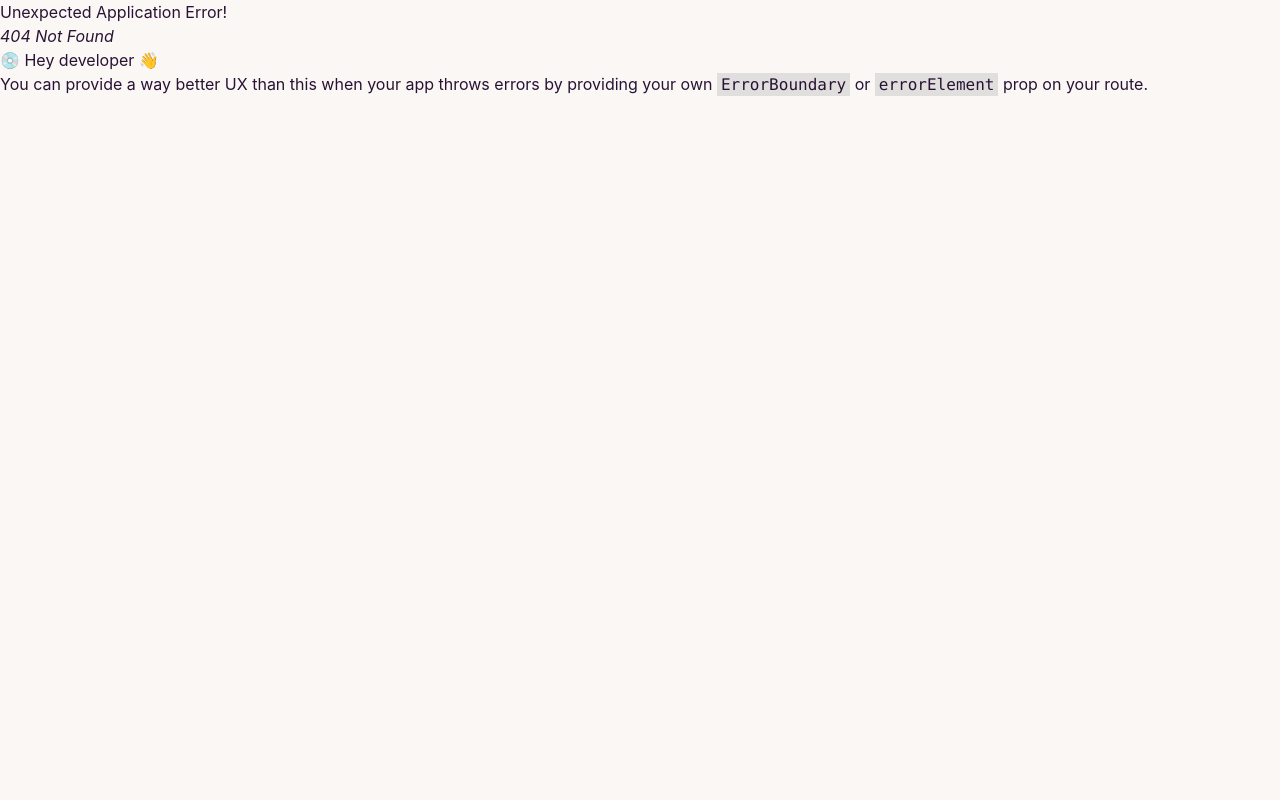
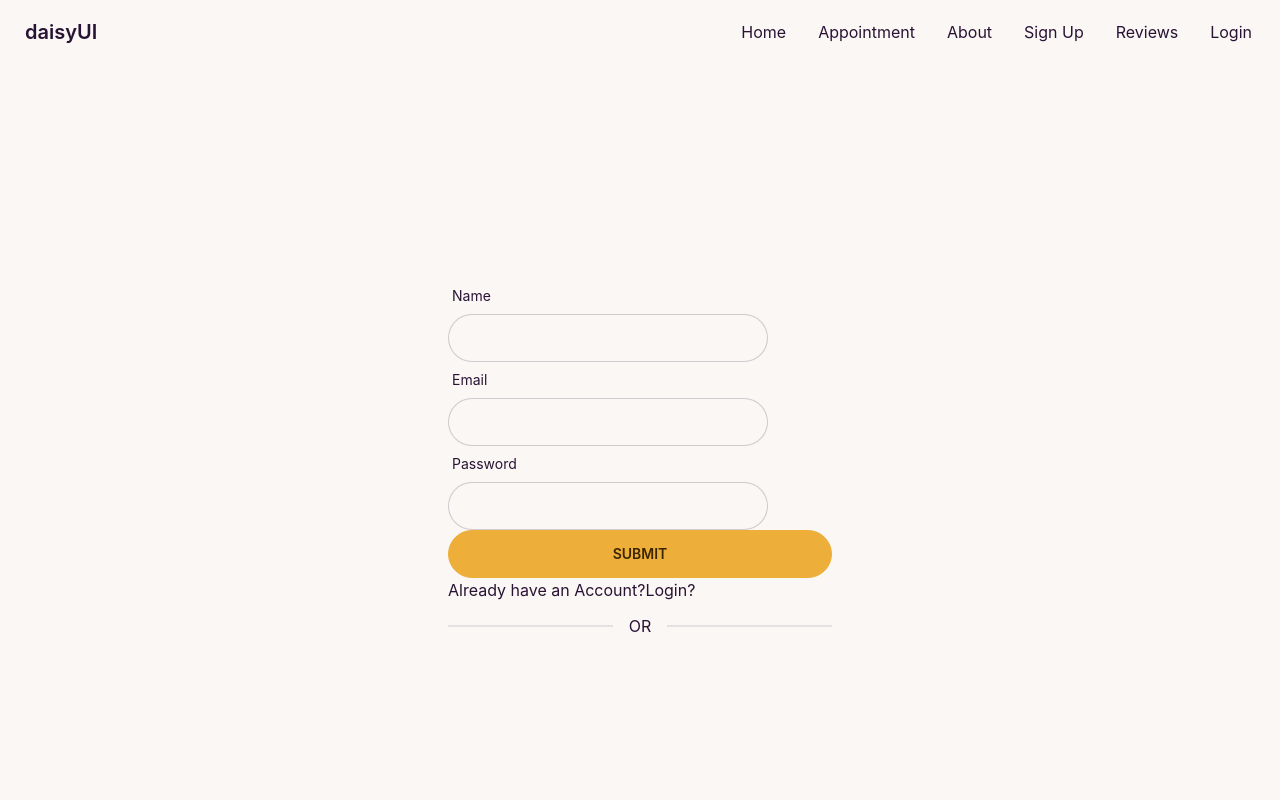
Before and after one commit to RAHUL573769/DoctorPortal, a React (Create React App) app in the folder FrontEnd/reactproject/: page /signup in a window 1280 px wide. Before the commit this address had no page. Shown: the top 800 px of the page. Built offline with nearby package versions, Linux system fonts and the light colour scheme.

Commit message:
sign up commit

```diff
--- a/FrontEnd/reactproject/src/Componenets/Routes/Routes.js
+++ b/FrontEnd/reactproject/src/Componenets/Routes/Routes.js
@@ -2,6 +2,7 @@ import Main from "../../layouts/Main";
 import Appointment from "../AppointmentRouter/Appointment";
 import Home from "../Home/Home";
 import Login from "../Login/Login";
+import SignUp from "../SignUp/SignUp";
 
 const { createBrowserRouter, RouterProvider } = require("react-router-dom");
 
@@ -27,6 +28,10 @@ export const router = createBrowserRouter([
         path: "/login",
         element: <Login></Login>
       },
+      {
+        path: "/signup",
+        element: <SignUp></SignUp>
+      },
     ]
   }
 ]);
--- a/FrontEnd/reactproject/src/Componenets/Shared/Header/Header.js
+++ b/FrontEnd/reactproject/src/Componenets/Shared/Header/Header.js
@@ -12,6 +12,9 @@ const Header = () => {
       </li>
       <li>
         <Link to="/about">About</Link>
+      </li>
+      <li>
+        <Link to="/Sign Up">Sign Up</Link>
       </li>
       <li>
         <Link to="/reviews">Reviews</Link>
--- /dev/null
+++ b/FrontEnd/reactproject/src/Componenets/SignUp/SignUp.js
@@ -0,0 +1,67 @@
+import React from "react";
+import { useForm } from "react-hook-form";
+
+
+import { Link } from "react-router-dom";
+
+const SignUp = () => {
+    const { register, formState: { errors }, handleSubmit } = useForm();
+
+const onSubmit=(data)=>{
+console.log(data);
+}
+  return (
+    <div className="  h-[800px] flex justify-center items-center">
+    <div className="w-96">
+    <form onSubmit={handleSubmit(onSubmit)}>
+        <div className="form-control w-full max-w-xs">
+          <label className="label">
+            <span className="label-text">Name</span>
+          </label>
+          <input
+            {...register("name", { required: "Name is Required" })}
+            type="text"
+            className="input input-bordered w-full max-w-xs"
+          />
+          {errors.name && <p className="text-error">{errors.name?.message}</p>}
+        </div>
+
+        <div className="form-control w-full max-w-xs">
+          <label className="label">
+            <span className="label-text">Email</span>
+          </label>
+          <input
+            {...register("email", { required: "Email is Required" })}
+            type="email"
+            className="input input-bordered w-full max-w-xs"
+          />
+          {errors.email && (
+            <p className="text-error">{errors.email?.message}</p>
+          )}
+        </div>
+        <div className="form-control w-full max-w-xs">
+          <label className="label">
+            <span className="label-text">Password</span>
+          </label>
+          <input
+            {...register("password", { required: "Password is Required" })}
+            type="password"
+            className="input input-bordered w-full max-w-xs"
+          />
+          {errors.password && (
+            <p className="text-error">{errors.password?.message}</p>
+          )}
+        </div>
+
+        <input className="btn btn-accent w-full" type="submit" />
+      </form>
+      <p>Already have an Account?<Link to='/login'>Login?</Link></p>
+      <div className="divider">OR</div>
+    </div>
+
+
+    </div>
+  );
+};
+
+export default SignUp;
```
